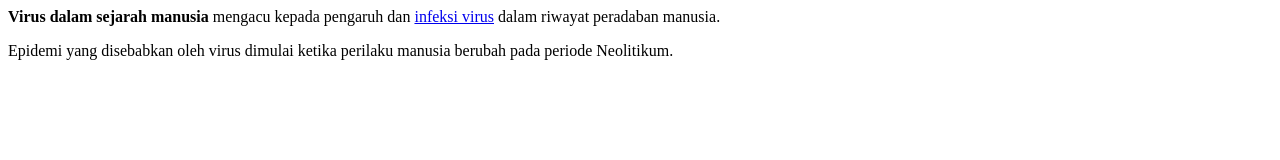
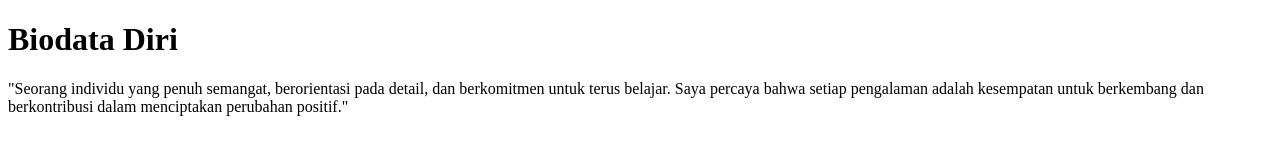
Before and after one commit to Syvee3/HTML_Me, a plain HTML site: page index.html in a window 1280 px wide. Drawn offline with Linux system fonts and the light colour scheme.

Commit message:
Belajar Html membuat biodata diri sederhana

```diff
--- a/index.html
+++ b/index.html
@@ -3,9 +3,15 @@
 <head>
     <meta charset="UTF-8">
     <meta name="viewport" content="width=device-width, initial-scale=1.0">
-    <title>Belajar HTML itu Menyenangkan</title>
+    <title>BIODATA DIRI</title>
 </head>
 <body>
-    <b>Virus dalam sejarah manusia</b> mengacu kepada pengaruh dan <a href="#">infeksi virus</a> dalam riwayat peradaban manusia.<p>Epidemi yang disebabkan oleh virus dimulai ketika perilaku manusia berubah pada periode Neolitikum.</p>
+    <!---->
+    <header>
+        <div>
+            <h1>Biodata Diri</h1>
+            <p>"Seorang individu yang penuh semangat, berorientasi pada detail, dan berkomitmen untuk terus belajar. Saya percaya bahwa setiap pengalaman adalah kesempatan untuk berkembang dan berkontribusi dalam menciptakan perubahan positif."</p>
+        </div>
+    </header>
 </body>
 </html>
```
